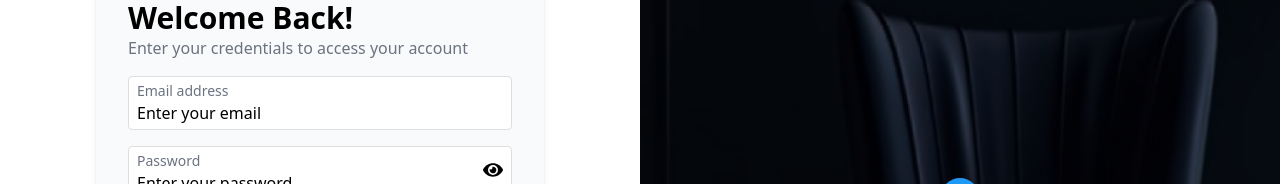
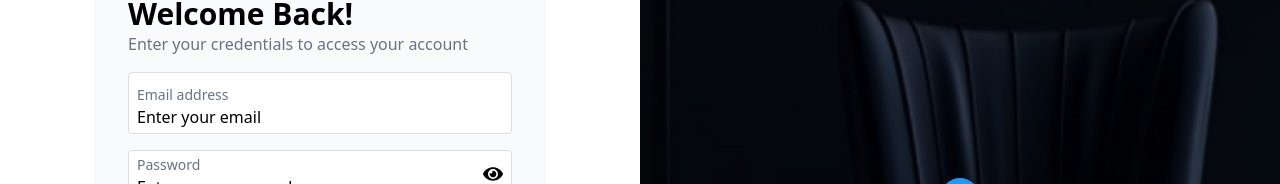
Before and after one commit to Majaharulsoft/FurniFlex, a React (Vite) app: page /login in a window 1280 px wide. Shown: the part 254-438 px from the top of the page. Built offline with nearby package versions, Linux system fonts and the light colour scheme; no server answers.

Commit message:
done login page

```diff
--- a/src/pages/Login.jsx
+++ b/src/pages/Login.jsx
@@ -51,7 +51,7 @@ const Login = () => {
           </div>
           {/* Email Input */}
           <form onSubmit={handleLogIn} className="flex flex-col gap-4">
-            <div className="flex flex-col bg-white rounded border border-[#DEDEDE] px-2 py-1">
+            <div className="flex flex-col bg-white rounded border border-[#DEDEDE] pt-3 px-2 py-1">
               <label htmlFor="email" className="text-gray-500 text-sm">
                 Email address
               </label>
```
